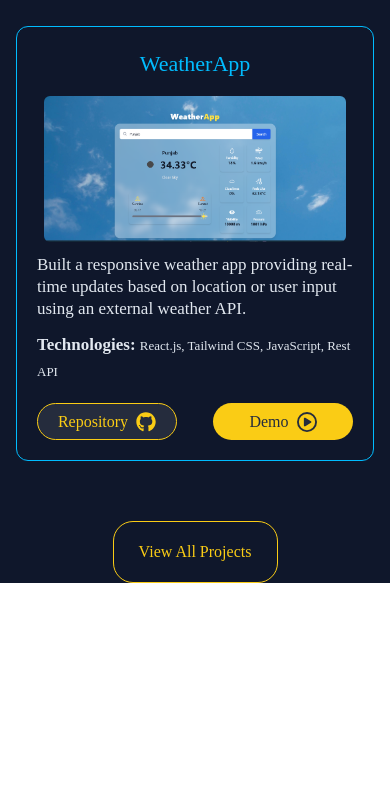
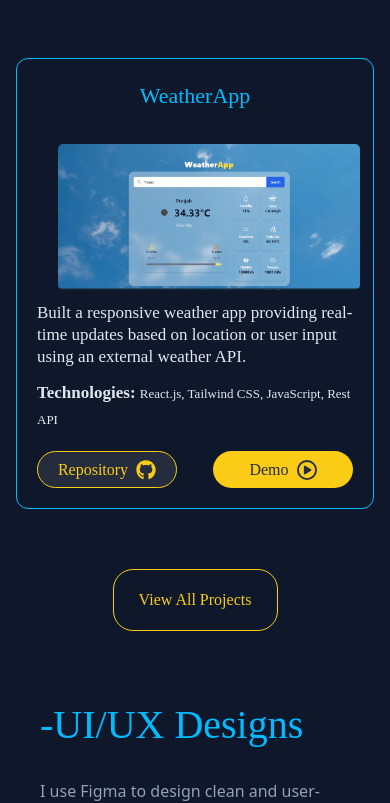
Before and after one commit to HridyaDEV/PortFolioHridyaPV, a React (Vite) app: page / in a window 390 px wide. Shown: the part 5752-6555 px from the top of the page. Before the commit the page ends 6335 px from the top, so only its background shows below. Built offline with nearby package versions, Linux system fonts and the light colour scheme.

Commit message:
Project completed

```diff
--- a/src/App.jsx
+++ b/src/App.jsx
@@ -5,6 +5,7 @@ import About from './Components/About'
 import Journey from './Components/Journey'
 import Skills from './Components/Skills'
 import Projects from './Components/Projects'
+import Figma from './Components/Figma'
 
 function App() {
   return (
@@ -16,6 +17,7 @@ function App() {
         <Journey/>
         <Skills/>
         <Projects/>
+        <Figma/>
        </div>
 
     </div>
--- /dev/null
+++ b/src/Components/Figma.jsx
@@ -0,0 +1,74 @@
+import React from "react";
+import { FiExternalLink } from "react-icons/fi";
+
+const figmaProjects = [
+  {
+    title: "Travel App UI",
+    desc: "A clean and minimal travel booking interface designed with modern UI patterns.",
+    img: "/travel-ui.png",
+    link: "YOUR_FIGMA_LINK_1",
+  },
+  {
+    title: "Dashboard Design",
+    desc: "A responsive dashboard layout focusing on clarity, typography, and spacing.",
+    img: "/dashboard-ui.png",
+    link: "YOUR_FIGMA_LINK_2",
+  },
+];
+
+const Figma = () => {
+  return (
+    <div className="w-full flex justify-center">
+      {/* Matches EXACLY with your Projects section */}
+      <div className="max-w-6xl w-full px-6 py-16">
+
+        <h2 className="text-[40px] font-['crimson'] text-sky-400 mb-6">
+          -UI/UX Designs
+        </h2>
+
+        <p className="text-slate-400 mb-10 max-w-2xl">
+          I use Figma to design clean and user-friendly interfaces before development.
+          Here are two of my featured UI/UX designs.
+        </p>
+
+        <div className="flex flex-col gap-10">
+          {figmaProjects.map((project, index) => (
+            <div
+              key={index}
+              className="bg-[#1c1f26] rounded-2xl overflow-hidden shadow-lg hover:shadow-xl transition flex flex-col md:flex-row"
+            >
+              {/* Left Image */}
+              <div className="md:w-1/2 w-full">
+                <img
+                  src={project.img}
+                  alt={project.title}
+                  className="w-full h-72 object-cover"
+                />
+              </div>
+
+              {/* Right Text */}
+              <div className="md:w-1/2 w-full p-8 flex flex-col justify-center">
+                <h3 className="text-2xl font-semibold text-white">{project.title}</h3>
+                <p className="text-slate-400 mt-3 text-sm leading-relaxed">
+                  {project.desc}
+                </p>
+
+                <a
+                  href={project.link}
+                  target="_blank"
+                  rel="noopener noreferrer"
+                  className="inline-flex items-center gap-2 mt-6 text-sky-400 hover:text-sky-300 transition font-medium"
+                >
+                  View on Figma <FiExternalLink className="text-lg" />
+                </a>
+              </div>
+            </div>
+          ))}
+        </div>
+
+      </div>
+    </div>
+  );
+};
+
+export default Figma;
--- a/src/Components/Projects.jsx
+++ b/src/Components/Projects.jsx
@@ -37,9 +37,9 @@ const projects = [
   },
     {
     title: "Portfolio",
-    img: "/Class.png",
-    desc: "Engineered a web-based platform to streamline library tasks like pre-booking, issuing, and fine tracking. Integrated with tools like phpMyAdmin and XAMPP.",
-    tech: "Java, HTML, CSS, XAMPP",
+    img: "/Portfolio.png",
+    desc: "Built a fully responsive personal portfolio website using React and Tailwind CSS to showcase my skills, projects, and experience as a web developer. Designed with a clean UI, smooth navigation, and mobile-friendly layout.",
+    tech: "React.js, Tailwind CSS",
     github: "",
     live: ""
   },
@@ -54,7 +54,7 @@ const projects = [
 
    {
     title: "Library Mangement System",
-    img: "/Class.png",
+    img: "",
     desc: "Engineered a web-based platform to streamline library tasks like pre-booking, issuing, and fine tracking. Integrated with tools like phpMyAdmin and XAMPP.",
     tech: "Java, HTML, CSS, XAMPP",
     github: "",
@@ -87,12 +87,20 @@ const Projects = () => {
             </h1>
 
             <div className="flex justify-center mt-4">
-              <img
-                src={p.img}
-                alt={p.title}
-                className="h-[146px] w-[302px] rounded-md object-cover
-                transition-all duration-700 hover:scale-110 hover:brightness-110"
-              />
+
+              {p.img ? (
+  <img
+    src={p.img}
+    alt={p.title}
+    className="h-[146px] w-[302px] mt-4 ml-7 rounded-[5px] object-cover"
+  />
+) : (
+  <div className="h-[146px] w-[302px] mt-4 ml-7 rounded-[5px]
+    bg-slate-800 flex justify-center items-center text-slate-400 italic">
+    No Image Available
+  </div>
+)}
+
             </div>
 
             <p className="mt-3 text-slate-200 font-['crimson'] text-[17px] leading-[22px]">
```
Also changed, not shown: public/Class.png, public/Portfolio.png (added).
